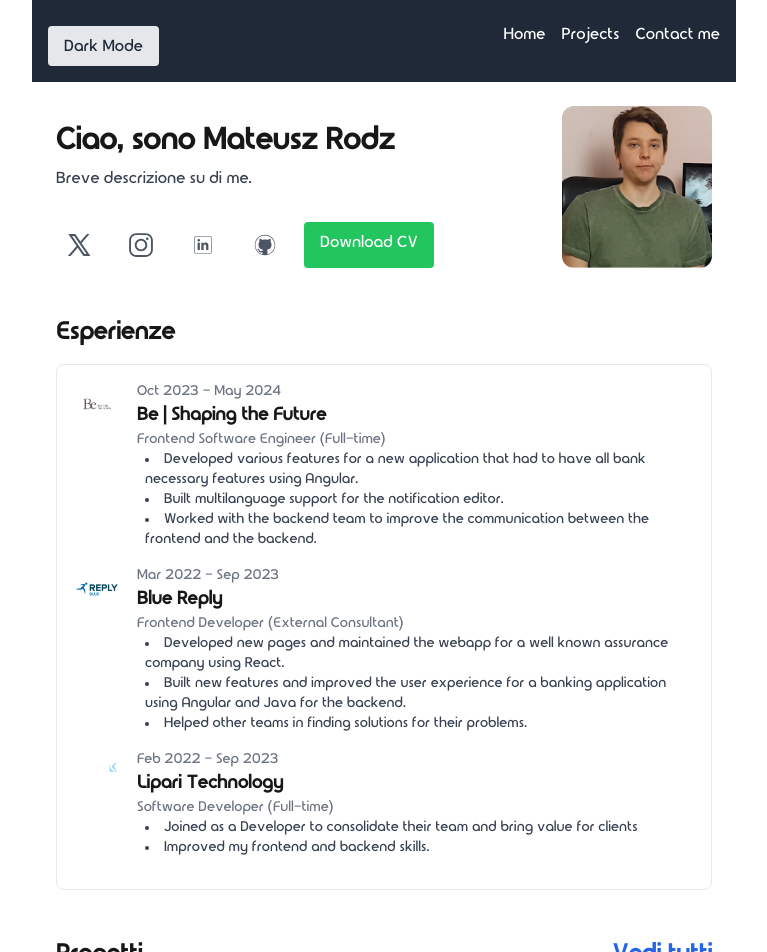
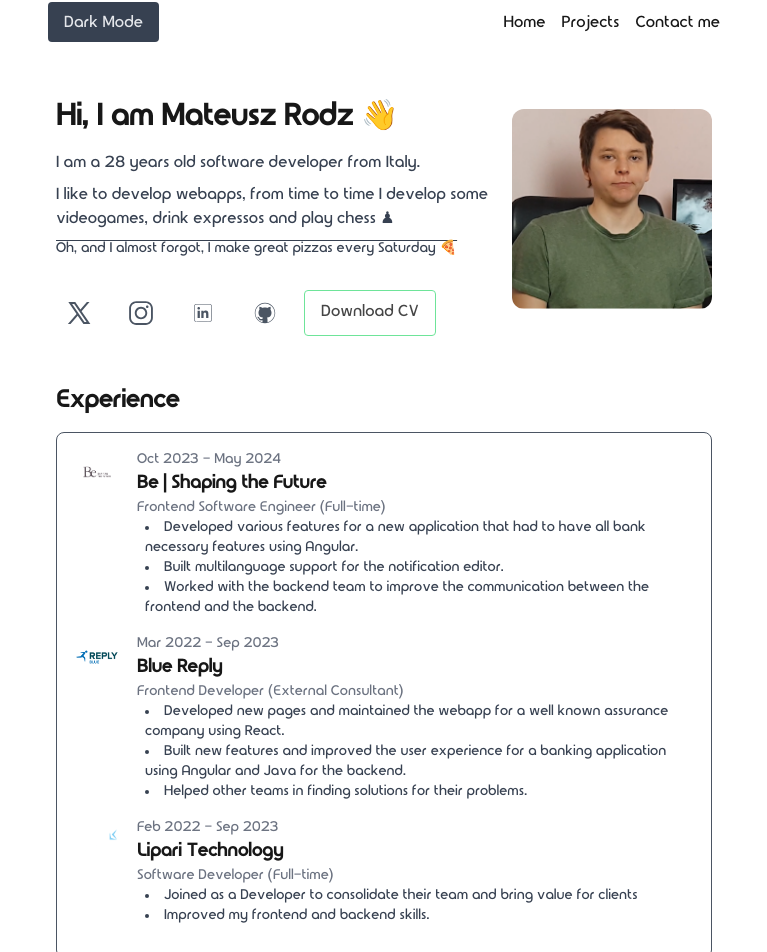
Before and after one commit to Mate-usz/my-portfolio-2024, a Next.js app: page / in a window 1280 px wide. Shown: the part 14-966 px from the top of the page, without its empty margins (256-1023 px from the left). Built offline with nearby package versions, Linux system fonts and the light colour scheme.

Commit message:
add resume & fix styling

```diff
--- a/components/Experiences.js
+++ b/components/Experiences.js
@@ -39,8 +39,8 @@ export default function Experiences() {
 
   return (
     <section className="p-6">
-      <h2 className="text-2xl font-bold">Esperienze</h2>
-      <div className="mt-4 border rounded-lg p-4">
+      <h2 className="text-2xl font-bold">Experience</h2>
+      <div className="mt-4 border border-gray-600 rounded-lg p-4">
         {experiences.map((exp, index) => (
           <div key={index} className="flex space-x-4 mb-4">
             <img
@@ -54,7 +54,7 @@ export default function Experiences() {
               </p>
               <p className="text-lg font-semibold">{exp.company}</p>
               <p className="text-sm text-gray-500">{exp.role}</p>
-              <ul className="list-disc list-inside text-sm pl-2 text-gray-700">
+              <ul className="list-disc list-inside text-sm pl-2 text-gray-700 dark:text-gray-400">
                 {exp.description.map((task, idx) => (
                   <li key={idx}>{task}</li>
                 ))}
--- a/components/Header.js
+++ b/components/Header.js
@@ -1,29 +1,41 @@
 import Image from "next/image";
 import Socials from "./Socials";
 
+const MATEUSZ_BIRTH_YEAR = 1996;
+
 export default function Header() {
   return (
-    <header className="flex flex-col md:flex-row-reverse justify-between text-center p-6 ">
+    <header className="flex flex-col items-start md:flex-row-reverse md:items-center justify-between text-center p-6 ">
       <Image
         src="/Buffo.png"
-        alt="My photo"
-        width={150}
-        height={150}
-        className="rounded-xl"
+        alt="Mateusz photo"
+        width={200}
+        height={200}
+        className="rounded-xl "
       />
       <div className="flex flex-col items-center md:items-start">
-        <h1 className="text-3xl font-bold mt-4 dark:text-gray-400">
-          Ciao, sono Mateusz Rodz
+        <h1 className="text-3xl font-bold mt-4 dark:text-gray-200">
+          Hi, I am Mateusz Rodz 👋
         </h1>
-        <p className="mt-2 text-gray-700">Breve descrizione su di me.</p>
+        <p className="mt-4 text-gray-700 dark:text-gray-400">
+          I am a {new Date().getFullYear() - MATEUSZ_BIRTH_YEAR} years old
+          software developer from Italy.
+        </p>
+        <p className="mt-2 text-left text-gray-700 dark:text-gray-400">
+          I like to develop webapps, from time to time I develop some
+          videogames, drink expressos and play chess ♟
+        </p>
+        <p className="mt-2 text-sm overline text-left text-gray-700 dark:text-gray-400">
+          Oh, and I almost forgot, I make great pizzas every Saturday 🍕
+        </p>
         <div className="flex space-x-4 mt-4">
           {/* Social links */}
           <Socials />
           {/* Download CV*/}
           <a
-            href="/cv.pdf"
+            href="/Mateusz_Rodz_resume_eng.pdf"
             download
-            className="mt-4 bg-green-500 text-white px-4 py-2 rounded"
+            className="mt-4 border border-green-400 bg-transparent opacity-80 hover:opacity-100 hover:bg-green-500  px-4 py-2 rounded transition-all ease-in-out"
           >
             Download CV
           </a>
--- a/components/Navbar.js
+++ b/components/Navbar.js
@@ -22,10 +22,10 @@ export default function Navbar() {
   }, []);
 
   return (
-    <nav className="flex justify-between items-center p-4 bg-gray-800 text-white">
+    <nav className="flex justify-between items-center p-4 ">
       <button
         onClick={toggleTheme}
-        className="mt-6 bg-gray-200 dark:bg-gray-700 text-gray-800 dark:text-gray-200 px-4 py-2 rounded"
+        className="bg-gray-700 dark:bg-gray-200 text-gray-200 dark:text-gray-700 px-4 py-2 rounded"
       >
         {theme === "dark" ? "Light Mode" : "Dark Mode"}
       </button>
--- a/components/Projects.js
+++ b/components/Projects.js
@@ -2,16 +2,19 @@ export default function Projects({ projects, viewMore = false }) {
   return (
     <section className="p-6">
       <h2 className="text-2xl font-bold flex justify-between items-center">
-        Progetti
+        Projects
         {viewMore && (
           <a href="/projects" className="text-blue-600 underline">
-            Vedi tutti
+            Show more
           </a>
         )}
       </h2>
       <div className="mt-4 grid grid-cols-1 md:grid-cols-2 gap-4">
         {projects.map((project, index) => (
-          <div key={index} className="flex flex-col border rounded-lg p-4">
+          <div
+            key={index}
+            className="flex flex-col border border-gray-600 rounded-lg p-4"
+          >
             <a href={project.href}>
               <img
                 src={project.image}
```
Also changed, not shown: 1 other file (tests, documents, lock files or other folders).
